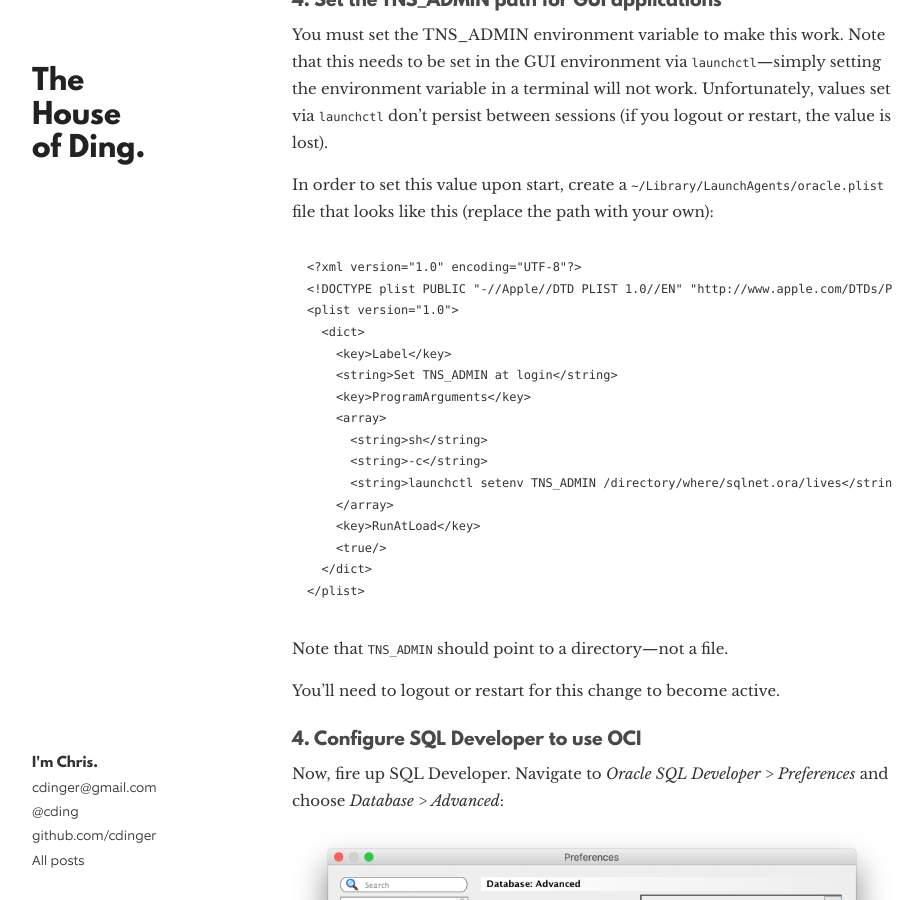
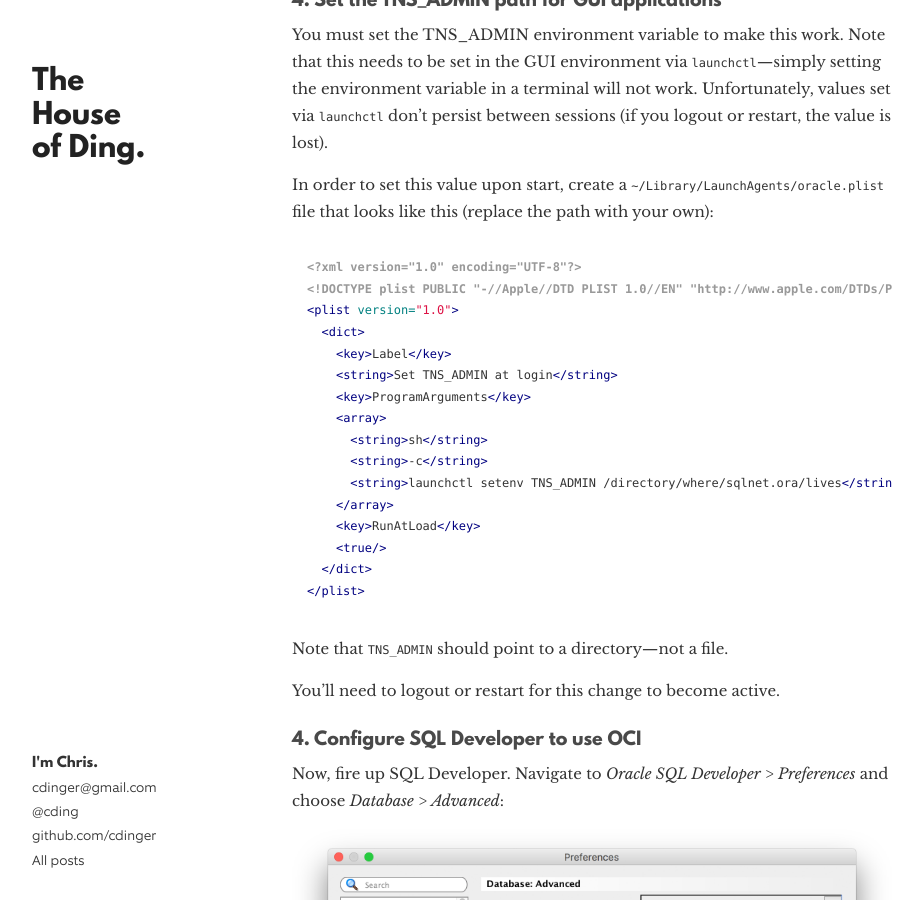
Before and after one commit to cdinger/cdinger.github.com, a Jekyll site: the page built from _posts/2017-02-24-sql-developer-radius-authentication-macos.md, in a window 1280 px wide and 900 px high, scrolled down 1667 px. Shown: the whole window, without its empty margins (178-1101 px from the left). Built offline with Jekyll 4.4.1, drawn with Linux system fonts in a browser that asks for light colours; nearby versions of some CDN libraries; comment, search, counter and statistics services are not loaded.

Commit message:
Resolve syntax highlighting error

````diff
--- a/_posts/2017-02-24-sql-developer-radius-authentication-macos.md
+++ b/_posts/2017-02-24-sql-developer-radius-authentication-macos.md
@@ -56,9 +56,7 @@ we're interested in is [SQLNET.AUTHENTICATION_SERVICES](https://docs.oracle.com/
 Create a `sqlnet.ora` file and place it in a directory you'll reference later as `TNS_ADMIN`.
 Make sure `sqlnet.ora` file has an entry for `radius`:
 
-```
-SQLNET.AUTHENTICATION_SERVICES=(none,radius)
-```
+    SQLNET.AUTHENTICATION_SERVICES=(none,radius)
 
 ### 3. Mangle the java.library.path property
 
@@ -70,9 +68,7 @@ can no longer use it. It's simply not an option for setting this path.
 Instead we can clobber the `java.library.path` via a not-so-invasive configuration file, `~/.sqldeveloper/4.2.0/sqldeveloper.conf`.
 Create this file and set `java.library.path` to your instantclient path:
 
-```
-AddVMOption -Djava.library.path=/Users/ding0057/lib/instantclient_12_1
-```
+    AddVMOption -Djava.library.path=/Users/ding0057/lib/instantclient_12_1
 
 ### 4. Set the TNS_ADMIN path for GUI applications
 
@@ -84,7 +80,7 @@ in a terminal will not work. Unfortunately, values set via `launchctl` don't per
 In order to set this value upon start, create a `~/Library/LaunchAgents/oracle.plist`
 file that looks like this (replace the path with your own):
 
-```
+```xml
 <?xml version="1.0" encoding="UTF-8"?>
 <!DOCTYPE plist PUBLIC "-//Apple//DTD PLIST 1.0//EN" "http://www.apple.com/DTDs/PropertyList-1.0.dtd">
 <plist version="1.0">
````
